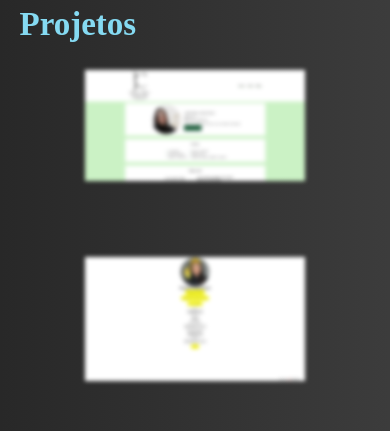
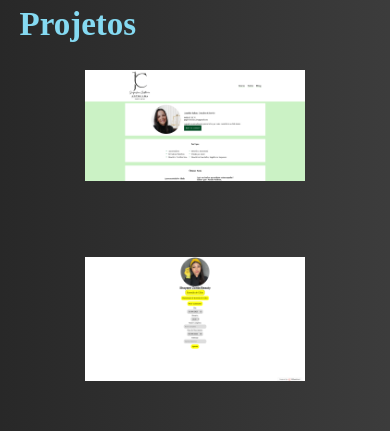
Before and after one commit to jeanccdev/portfolio, a React (Vite) app: page /projects in a window 390 px wide. Shown: the part 213-644 px from the top of the page. Built offline with nearby package versions, Linux system fonts and the light colour scheme.

Commit message:
Removing blur effect for small devices

```diff
--- a/src/App.css
+++ b/src/App.css
@@ -125,6 +125,9 @@ main {
   #projects div div h3 {
     filter: blur(0px);
   }
+  #projects div div img {
+    filter: blur(0px);
+  }
 }
 
 @media only screen and (max-width: 520px) {
```
